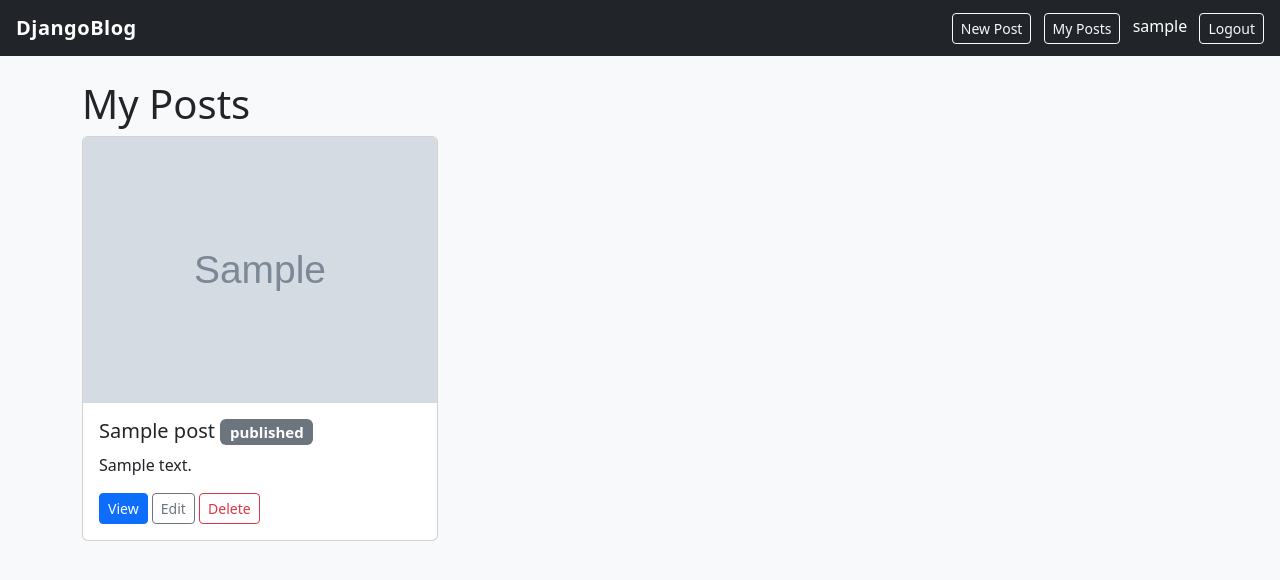
After one commit to madushadilan99-lgtm/djangoblog, a Django app: page /my-posts/ in a window 1280 px wide. The commit adds this page. Shown: the top 580 px of the page. Run offline with Django 5.2, Linux system fonts and the light colour scheme; a user stored in the database is signed in; tables that the repository leaves empty hold one stand-in row (values such as "Sample post"); grey boxes marked "Sample" are stand-in pictures.

Commit message:
Add owner buttons and My Posts

```diff
--- a/blog/models.py
+++ b/blog/models.py
@@ -1,4 +1,5 @@
 from django.db import models
+from django.conf import settings
 from django.utils.text import slugify
 
 
@@ -25,6 +26,12 @@ class Post(models.Model):
     title = models.CharField(max_length=200)
     slug = models.SlugField(unique=True, blank=True)
     content = models.TextField()
+
+    author = models.ForeignKey(
+        settings.AUTH_USER_MODEL,
+        on_delete=models.CASCADE,
+        related_name="posts"
+    )
 
     cover_image = models.ImageField(
         upload_to="post_covers/",
--- a/blog/templates/blog/base.html
+++ b/blog/templates/blog/base.html
@@ -2,19 +2,25 @@
 <html lang="en">
 <head>
     <meta charset="UTF-8">
-   <title>{% block title %}DjangoBlog{% endblock %}</title>
 
-   <link href="https://cdn.jsdelivr.net/npm/bootstrap@5.3.3/dist/css/bootstrap.min.css" rel="stylesheet">
+    <title>
+        {% block title %}DjangoBlog{% endblock %}
+    </title>
+
+    <link href="https://cdn.jsdelivr.net/npm/bootstrap@5.3.3/dist/css/bootstrap.min.css"
+          rel="stylesheet">
 
     {% load static %}
-   <link rel="stylesheet" href="{% static 'blog/css/style.css' %}">
+    <link rel="stylesheet"
+          href="{% static 'blog/css/style.css' %}">
 </head>
 
 <body>
 
 <nav class="navbar navbar-dark bg-dark px-3">
 
-   <a class="navbar-brand" href="{% url 'home' %}">
+    <a class="navbar-brand"
+       href="{% url 'home' %}">
         DjangoBlog
     </a>
 
@@ -25,6 +31,11 @@
             <a class="btn btn-outline-light btn-sm"
                href="{% url 'post_create' %}">
                 New Post
+            </a>
+
+            <a class="btn btn-outline-light btn-sm ms-2"
+               href="{% url 'my_posts' %}">
+                My Posts
             </a>
 
             <span class="text-white ms-2">
--- /dev/null
+++ b/blog/templates/blog/my_posts.html
@@ -0,0 +1,65 @@
+{% extends "blog/base.html" %}
+
+{% block title %}My Posts{% endblock %}
+
+{% block content %}
+
+<h1>My Posts</h1>
+
+<div class="row">
+
+    {% for post in page_obj %}
+
+        <div class="col-md-4 mb-4">
+
+            <div class="card h-100">
+
+                {% if post.cover_image %}
+                    <img src="{{ post.cover_image.url }}"
+                         class="card-img-top"
+                         alt="{{ post.title }}">
+                {% endif %}
+
+                <div class="card-body">
+
+                    <h5 class="card-title">
+                        {{ post.title }}
+                        <span class="badge bg-secondary">
+                            {{ post.status }}
+                        </span>
+                    </h5>
+
+                    <p class="card-text">
+                        {{ post.content|truncatewords:20 }}
+                    </p>
+
+                    <a href="{% url 'post_detail' post.slug %}"
+                       class="btn btn-primary btn-sm">
+                        View
+                    </a>
+
+                    <a href="{% url 'post_edit' post.slug %}"
+                       class="btn btn-outline-secondary btn-sm">
+                        Edit
+                    </a>
+
+                    <a href="{% url 'post_delete' post.slug %}"
+                       class="btn btn-outline-danger btn-sm">
+                        Delete
+                    </a>
+
+                </div>
+
+            </div>
+
+        </div>
+
+    {% empty %}
+
+        <p>You haven't written any posts yet.</p>
+
+    {% endfor %}
+
+</div>
+
+{% endblock %}
--- a/blog/urls.py
+++ b/blog/urls.py
@@ -1,33 +1,66 @@
 from django.urls import path
+
 from .views import (
     PostListView,
     PostDetailView,
     PostCreateView,
     PostUpdateView,
+    PostDeleteView,
+    MyPostsView,
     about,
     contact,
     RegisterView,
 )
 
+
 urlpatterns = [
     path("", PostListView.as_view(), name="home"),
 
-    path("register/", RegisterView.as_view(), name="register"),
+    path(
+        "my-posts/",
+        MyPostsView.as_view(),
+        name="my_posts",
+    ),
 
-    path("posts/new/", PostCreateView.as_view(), name="post_create"),
+    path(
+        "register/",
+        RegisterView.as_view(),
+        name="register",
+    ),
+
+    path(
+        "posts/new/",
+        PostCreateView.as_view(),
+        name="post_create",
+    ),
 
     path(
         "posts/<slug:slug>/edit/",
         PostUpdateView.as_view(),
-        name="post_edit"
+        name="post_edit",
+    ),
+
+    path(
+        "posts/<slug:slug>/delete/",
+        PostDeleteView.as_view(),
+        name="post_delete",
     ),
 
     path(
         "posts/<slug:slug>/",
         PostDetailView.as_view(),
-        name="post_detail"
+        name="post_detail",
     ),
 
-    path("about/", about, name="about"),
-    path("contact/", contact, name="contact"),
+    path(
+        "about/",
+        about,
+        name="about",
+    ),
+
+    path(
+        "contact/",
+        contact,
+        name="contact",
+    ),
 ]
--- a/blog/views.py
+++ b/blog/views.py
@@ -1,7 +1,15 @@
-from django.shortcuts import render, get_object_or_404
-from django.views.generic import ListView, DetailView, CreateView, UpdateView
+from django.shortcuts import render
+from django.views.generic import (
+    ListView,
+    DetailView,
+    CreateView,
+    UpdateView,
+    DeleteView,
+)
 from django.urls import reverse_lazy
 from django.contrib.auth import login
+from django.contrib.auth.mixins import LoginRequiredMixin, UserPassesTestMixin
+
 from .models import Post, Category
 from .forms import PostForm, RegisterForm
 
@@ -12,12 +20,26 @@ class PostListView(ListView):
     paginate_by = 6
 
     def get_queryset(self):
-        return Post.objects.filter(status="published").order_by("-created_at")
+        return Post.objects.filter(
+            status="published"
+        ).order_by("-created_at")
 
     def get_context_data(self, **kwargs):
         context = super().get_context_data(**kwargs)
         context["categories"] = Category.objects.all()
         return context
+
+
+class MyPostsView(LoginRequiredMixin, ListView):
+    model = Post
+    template_name = "blog/my_posts.html"
+    paginate_by = 6
+    login_url = "login"
+
+    def get_queryset(self):
+        return Post.objects.filter(
+            author=self.request.user
+        ).order_by("-created_at")
 
 
 class PostDetailView(DetailView):
@@ -41,14 +63,19 @@ def contact(request):
     return render(
         request,
         "blog/contact.html",
-        {"contact": "This is the Ontact Page."}
+        {"contact": "This is the Contact Page."}
     )
 
 
-class PostCreateView(CreateView):
+class PostCreateView(LoginRequiredMixin, CreateView):
     model = Post
     form_class = PostForm
     template_name = "blog/post_form.html"
+    login_url = "login"
+
+    def form_valid(self, form):
+        form.instance.author = self.request.user
+        return super().form_valid(form)
 
     def get_success_url(self):
         return reverse_lazy(
@@ -57,16 +84,38 @@ class PostCreateView(CreateView):
         )
 
 
-class PostUpdateView(UpdateView):
+class PostUpdateView(
+    LoginRequiredMixin,
+    UserPassesTestMixin,
+    UpdateView
+):
     model = Post
     form_class = PostForm
     template_name = "blog/post_form.html"
+    login_url = "login"
+
+    def test_func(self):
+        return self.get_object().author == self.request.user
 
     def get_success_url(self):
         return reverse_lazy(
             "post_detail",
             kwargs={"slug": self.object.slug}
         )
+
+
+class PostDeleteView(
+    LoginRequiredMixin,
+    UserPassesTestMixin,
+    DeleteView
+):
+    model = Post
+    template_name = "blog/post_confirm_delete.html"
+    login_url = "login"
+    success_url = reverse_lazy("home")
+
+    def test_func(self):
+        return self.get_object().author == self.request.user
 
 
 class RegisterView(CreateView):
```
Also changed, not shown: blog/templates/blog/post_detail.html (+25 -2 lines), blog/migrations/0004_post_author.py (added). Lines whose indentation alone changed are shown as unchanged.
